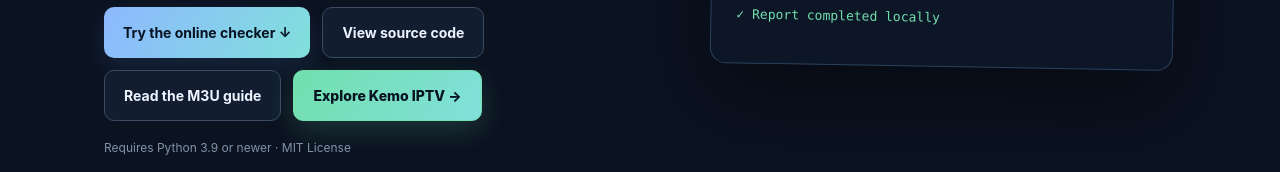
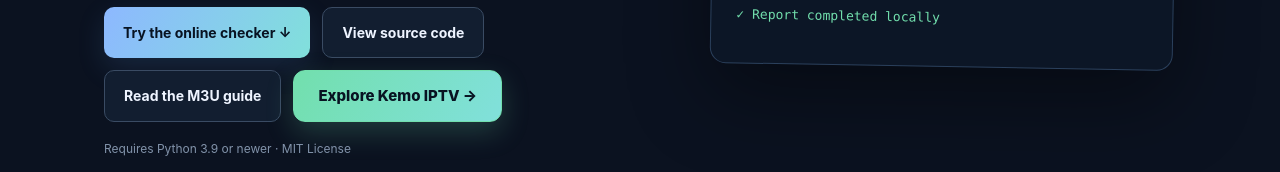
Before and after one commit to drxalan32/m3u-playlist-inspector, a plain HTML site: page docs/index.html in a window 1280 px wide. Shown: the part 621-793 px from the top of the page. Drawn offline with Linux system fonts and the light colour scheme.

Commit message:
Make Kemo CTA a high-contrast prominent button

```diff
--- a/docs/style.css
+++ b/docs/style.css
@@ -14,7 +14,7 @@ main{overflow:hidden}
 .status-dot{display:inline-block;width:8px;height:8px;border-radius:50%;background:var(--green);margin-right:8px;box-shadow:0 0 14px #72dfad}
 h1,h2,h3,p{margin-top:0}h1{font-size:clamp(42px,5.3vw,66px);line-height:1.08;letter-spacing:-.055em;margin-bottom:22px}h1 span{color:var(--blue)}
 .hero-text{max-width:590px;color:var(--muted);font-size:18px;line-height:1.75}
-.hero-actions{display:flex;flex-wrap:wrap;gap:12px;margin-top:30px}.button{display:inline-flex;align-items:center;justify-content:center;gap:10px;padding:13px 19px;border-radius:10px;font-weight:750;font-size:14px}.button:hover{text-decoration:none;transform:translateY(-1px)}.button-primary{background:linear-gradient(120deg,#8db8ff,#81e0db);color:#081322;box-shadow:0 10px 28px #5e9de526}.button-secondary{border:1px solid #3a4b63;color:var(--text);background:#121e30}.button-kemo{border:1px solid #72dfad;background:linear-gradient(120deg,#72dfad,#81e0db);color:#081322;box-shadow:0 10px 28px #72dfad2b;font-weight:850}.button-kemo:hover{filter:brightness(1.07)}.hero-note{margin:17px 0 0;color:#8293aa;font-size:12px}
+.hero-actions{display:flex;flex-wrap:wrap;gap:12px;margin-top:30px}.button{display:inline-flex;align-items:center;justify-content:center;gap:10px;padding:13px 19px;border-radius:10px;font-weight:750;font-size:14px}.button:hover{text-decoration:none;transform:translateY(-1px)}.button-primary{background:linear-gradient(120deg,#8db8ff,#81e0db);color:#081322;box-shadow:0 10px 28px #5e9de526}.button-secondary{border:1px solid #3a4b63;color:var(--text);background:#121e30}.button-kemo{display:inline-flex;align-items:center;justify-content:center;min-height:52px;padding:15px 24px;border:1px solid #72dfad;border-radius:12px;background:linear-gradient(120deg,#72dfad,#81e0db);color:#081322!important;font-size:15px;font-weight:850;line-height:1.2;text-decoration:none!important;box-shadow:0 10px 28px #72dfad35;white-space:normal}.button-kemo:hover{filter:brightness(1.07);transform:translateY(-2px);box-shadow:0 14px 32px #72dfad45}.button-kemo:focus-visible{outline:3px solid #fff;outline-offset:3px}.hero-note{margin:17px 0 0;color:#8293aa;font-size:12px}
 .terminal{border:1px solid #2b405c;border-radius:16px;background:#0c1626;box-shadow:0 30px 80px #0006;overflow:hidden;transform:rotate(1deg)}.terminal-top{height:45px;border-bottom:1px solid #25364c;display:flex;align-items:center;gap:7px;padding:0 16px;color:#7e91aa;font-size:11px}.terminal-top span{width:8px;height:8px;border-radius:50%;background:#52647c}.terminal-top b{margin-left:auto;font-weight:600}.terminal-body{padding:24px 25px 28px;font:13px/1.9 ui-monospace,SFMono-Regular,Menlo,monospace;color:#c7d5e8}.terminal-body p{margin:0 0 7px}.terminal-muted{color:#8195b0}.terminal-title{font-weight:800;color:#fff;font-size:15px}.terminal-stats{display:grid;grid-template-columns:repeat(3,1fr);gap:10px;margin:20px 0;padding:16px 0;border-top:1px solid #26374e;border-bottom:1px solid #26374e}.terminal-stats div{display:flex;flex-direction:column}.terminal-stats strong{font-size:25px;color:#fff}.terminal-stats small{font-size:11px;color:#8da0b9}.terminal-stats .good,.terminal-success{color:var(--green)}.terminal-stats .warn{color:var(--amber)}
 .trust-strip{max-width:var(--max);margin:0 auto;padding:25px 24px;display:grid;grid-template-columns:repeat(3,1fr);gap:20px;border-top:1px solid var(--line);border-bottom:1px solid var(--line)}.trust-strip div{display:flex;flex-direction:column;gap:3px}.trust-strip strong{font-size:15px}.trust-strip span{font-size:13px;color:var(--muted)}
 .section{max-width:var(--max);margin:0 auto;padding:90px 24px}.section-heading{max-width:690px;margin-bottom:35px}.section-heading h2,.format-copy h2,.final-cta h2{font-size:clamp(30px,3.6vw,43px);line-height:1.15;letter-spacing:-.04em;margin-bottom:13px}.section-heading>p:last-child,.format-copy>p:not(.eyebrow),.final-cta>p:not(.eyebrow){color:var(--muted)}
```
